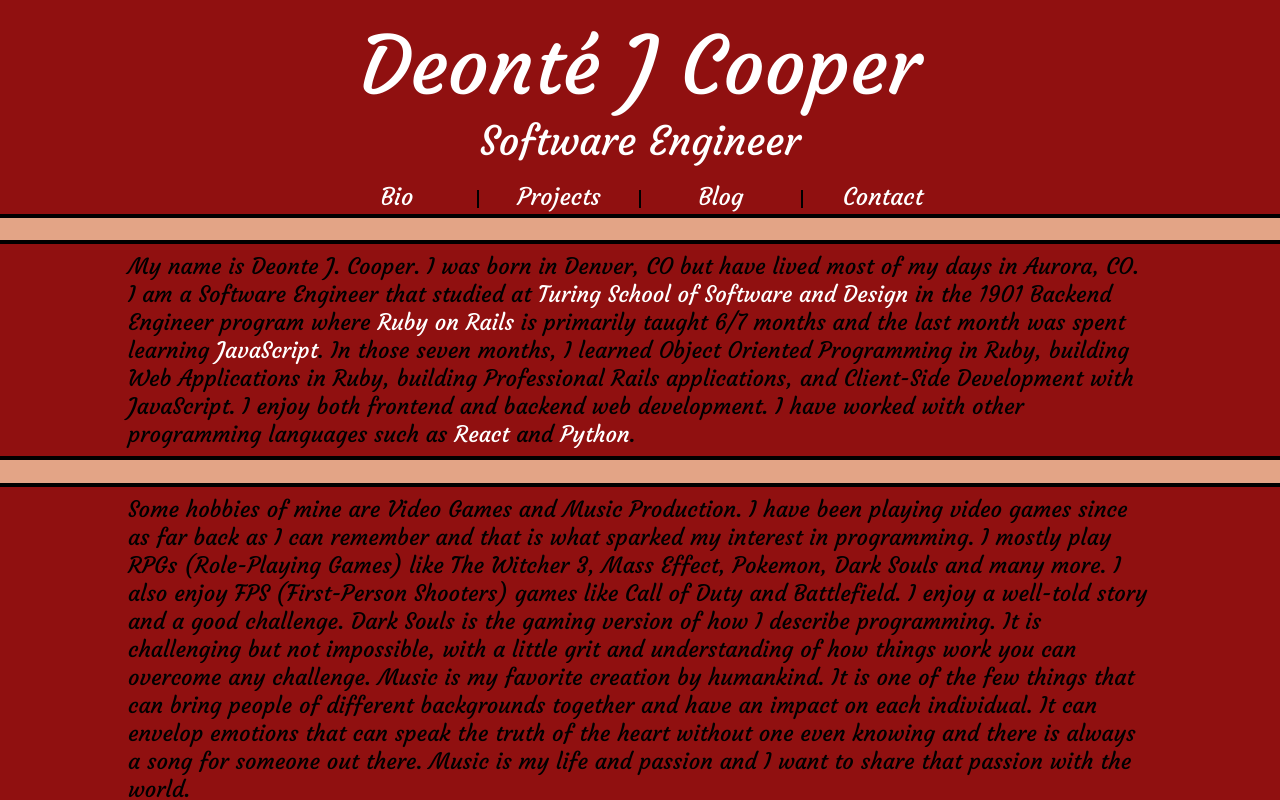
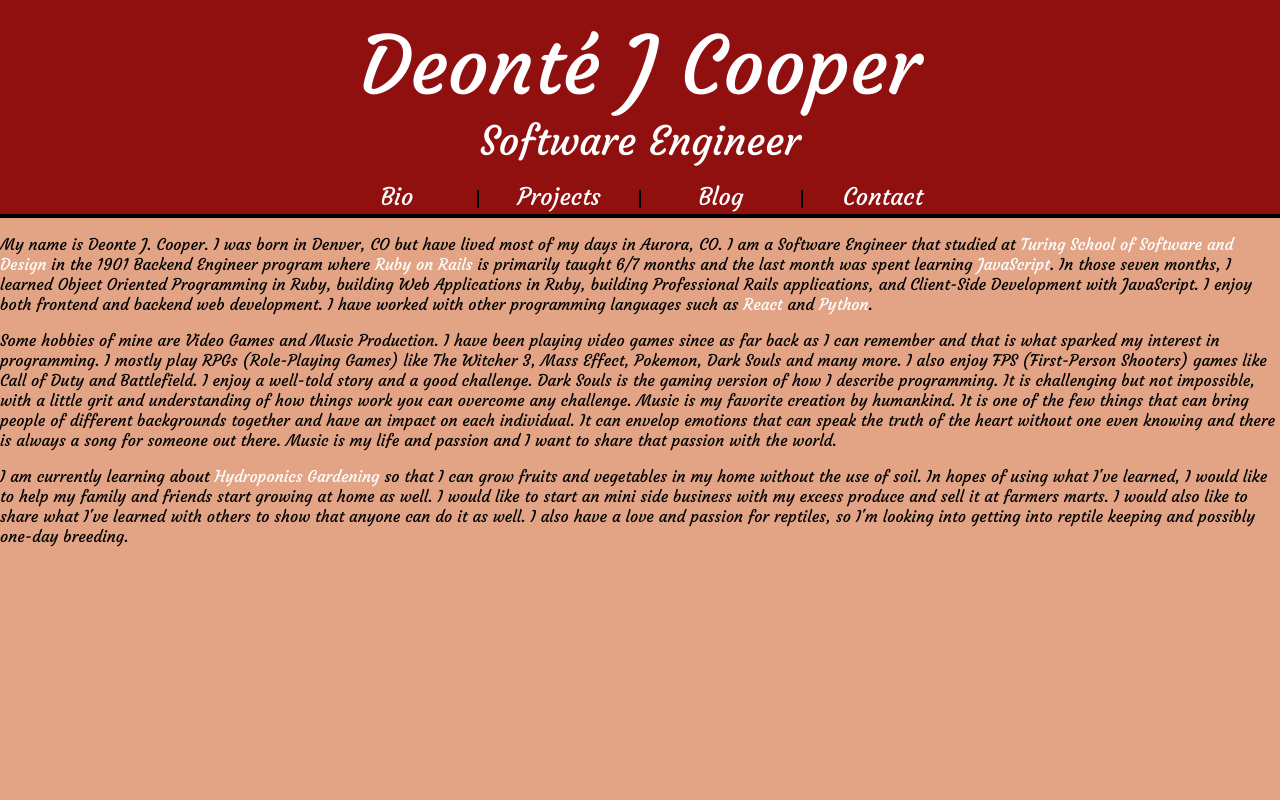
Before and after one commit to djc00p/deontecoopersite, a React (Create React App) app: page /Bio in a window 1280 px wide. Shown: the top 800 px of the page. Built offline with nearby package versions, Linux system fonts and the light colour scheme.

Commit message:
Add class name to Bio p tag

```diff
--- a/src/components/Bio/Bio.css
+++ b/src/components/Bio/Bio.css
@@ -4,7 +4,7 @@
   color: #ffffff;
   text-decoration: none;
 }
-p {
+.bio-p {
   background-color: #901010;
   border-top: 0.25rem solid black;
   border-bottom: 0.25rem solid black;
```
